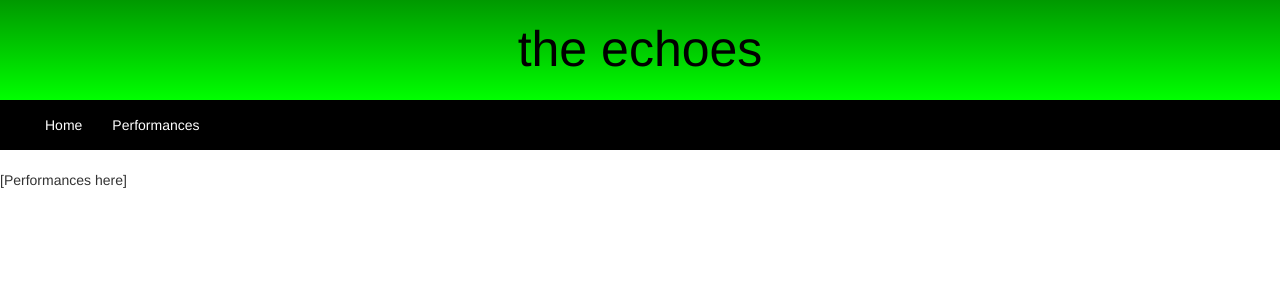
After one commit to mconnol6/theechoes, a Django app: page /performances in a window 1280 px wide. The commit adds this page. Shown: the top 300 px of the page. Run offline with Django 3.2, Linux system fonts and the light colour scheme; some libraries are stand-ins or nearby versions.

Commit message:
added performances page

```diff
--- /dev/null
+++ b/echoes/templates/echoes/performances.html
@@ -0,0 +1,3 @@
+{% extends 'theechoes/base.html' %}
+
+{% block content %} [Performances here] {% endblock %}
--- a/echoes/urls.py
+++ b/echoes/urls.py
@@ -3,5 +3,6 @@ from django.conf.urls import url
 from . import views
 
 urlpatterns=[
+	url(r'performances', views.performances, name='performances'),
 	url(r'^$', views.homepage, name='homepage'),
 ]
--- a/echoes/views.py
+++ b/echoes/views.py
@@ -1,4 +1,7 @@
 from django.shortcuts import render
+
+def performances(request):
+	return render(request, 'echoes/performances.html')
 
 def homepage(request):
 	return render(request, 'echoes/homepage.html')
```
Also changed, not shown: echoes/templates/echoes/homepage.html (line endings or trailing spaces).
